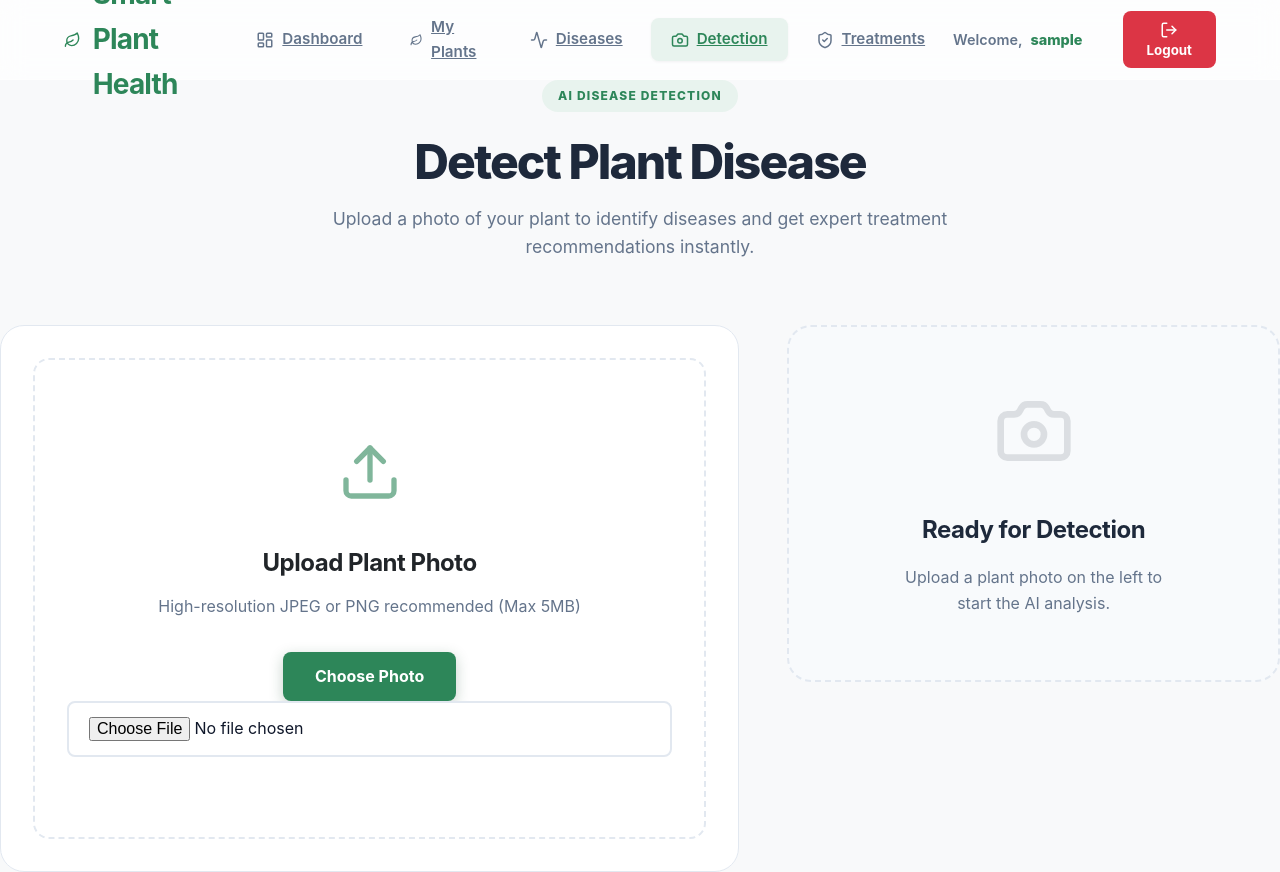
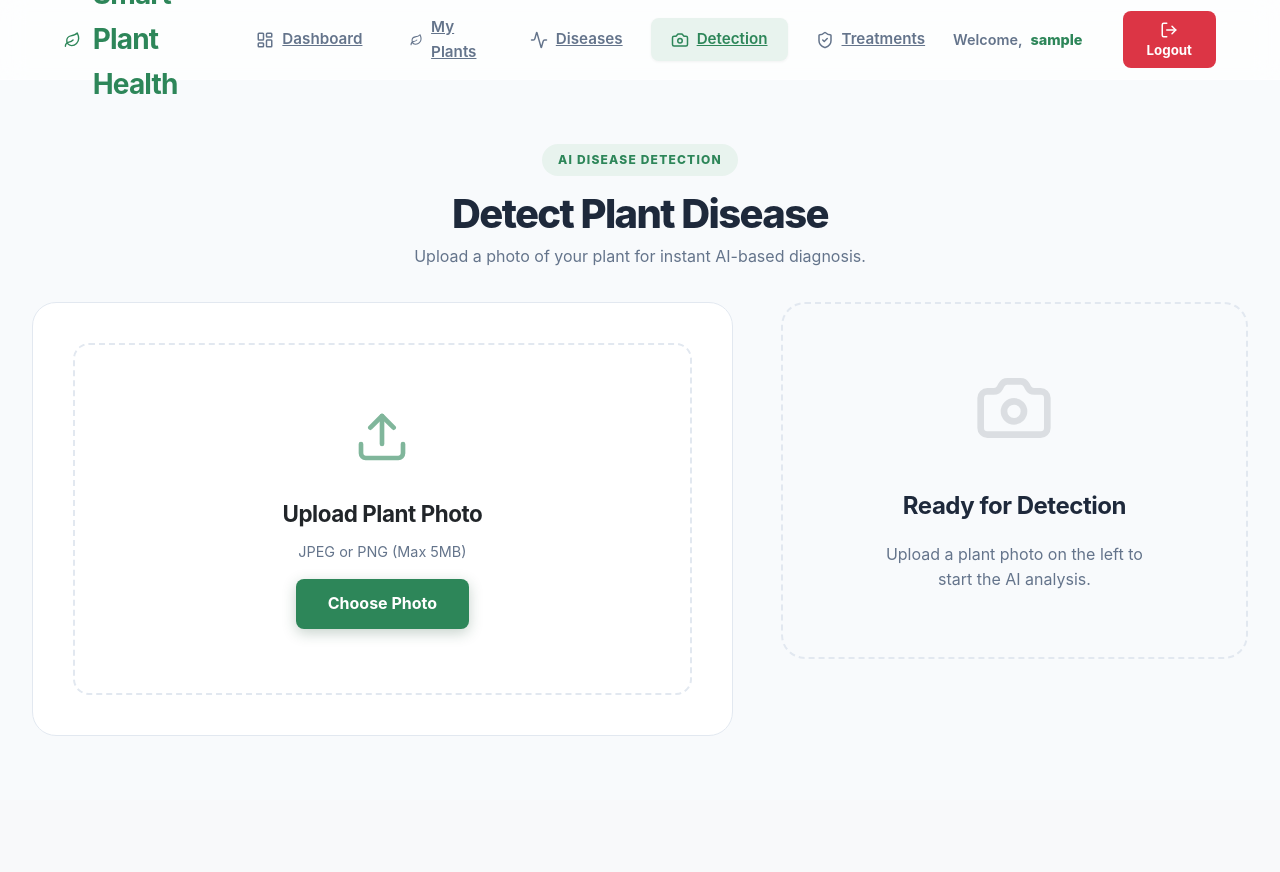
Before and after one commit to acharya100/drabesh-acharya-smartplanthealthmanagementsystem, a React (Vite) app in the folder frontend/: page /disease in a window 1280 px wide. After the commit the page ends 800 px from the top, so only its background shows below. Built offline with nearby package versions, Linux system fonts and the light colour scheme; sample sign-in values are in the browser's storage.

Commit message:
fixed database migration error and AI detection layout

```diff
--- a/frontend/src/App.css
+++ b/frontend/src/App.css
@@ -451,21 +451,49 @@ textarea:focus {
 .preview-image-wrapper {
   position: relative;
   width: 100%;
+  max-width: 450px;
+  max-height: 450px;
   aspect-ratio: 1 / 1;
   background: #f1f5f9;
   border-radius: var(--radius-md);
   overflow: hidden;
-  box-shadow: 0 10px 30px rgba(0, 0, 0, 0.1);
-  margin-bottom: 2rem;
+  box-shadow: var(--shadow-md);
+  margin: 0 auto 1.5rem auto;
   display: flex;
   align-items: center;
   justify-content: center;
+  border: 1px solid var(--border-light);
 }
 
 .preview-image-wrapper img {
-  max-width: 100%;
-  max-height: 100%;
+  width: 100%;
+  height: 100%;
   object-fit: contain;
+}
+
+.btn-close-preview {
+  position: absolute;
+  top: 1rem;
+  right: 1rem;
+  background: white;
+  border: none;
+  border-radius: 50%;
+  width: 36px;
+  height: 36px;
+  display: flex;
+  align-items: center;
+  justify-content: center;
+  box-shadow: var(--shadow-sm);
+  cursor: pointer;
+  color: var(--text-muted);
+  z-index: 10;
+  transition: all 0.2s ease;
+}
+
+.btn-close-preview:hover {
+  background: var(--danger);
+  color: white;
+  transform: scale(1.1);
 }
 
 .plant-card-v2:hover .plant-image-container img {
@@ -562,17 +590,45 @@ textarea:focus {
   text-align: center;
 }
 
-/* Responsive adjustments */
-@media (max-width: 1024px) {
-  .navbar {
-    padding: 0 2rem;
-  }
+/* --- Disease Detection Page Styles --- */
+.discovery-page {
+  min-height: 100vh;
+  background: var(--bg-main);
+}
 
-  .form-grid {
-    grid-template-columns: 1fr;
-  }
+.discovery-content {
+  max-width: var(--max-width);
+  margin: 0 auto;
+  padding: 4rem 2rem;
+}
 
-  .image-upload-area {
-    aspect-ratio: 16/9;
+.upload-dropzone:hover {
+  background: var(--primary-subtle);
+  border-color: var(--primary) !important;
+}
+
+.detection-layout {
+  display: grid;
+  grid-template-columns: 1.5fr 1fr;
+  gap: 3rem;
+  align-items: start;
+}
+
+@media (max-width: 992px) {
+  .detection-layout {
+    grid-template-columns: 1fr !important;
+    gap: 2rem;
   }
 }
+
+.upload-container-v2 {
+  background: white;
+  border-radius: var(--radius-lg);
+  box-shadow: var(--glass-shadow);
+  padding: 2.5rem;
+  border: 1px solid var(--border-light);
+}
+
+.hidden {
+  display: none;
+}
--- a/frontend/src/pages/DiseaseDetection.jsx
+++ b/frontend/src/pages/DiseaseDetection.jsx
@@ -84,23 +84,23 @@ const DiseaseDetection = () => {
       <Navbar activePage="disease" />
 
       <div className="discovery-content animate-slide-up">
-        <header className="discovery-header" style={{ textAlign: 'center', marginBottom: '4rem' }}>
-          <div className="header-badge" style={{ display: 'inline-block', padding: '0.4rem 1rem', background: 'var(--primary-subtle)', color: 'var(--primary)', borderRadius: '100px', fontSize: '0.75rem', fontWeight: 800, letterSpacing: '0.1em', marginBottom: '1.5rem' }}>AI DISEASE DETECTION</div>
-          <h1 style={{ fontSize: '3rem', fontWeight: 800, color: 'var(--secondary)', marginBottom: '1rem' }}>Detect Plant Disease</h1>
-          <p style={{ maxWidth: '700px', margin: '0 auto', fontSize: '1.1rem', color: 'var(--text-muted)' }}>Upload a photo of your plant to identify diseases and get expert treatment recommendations instantly.</p>
+        <header className="discovery-header mb-8" style={{ textAlign: 'center' }}>
+          <div className="header-badge" style={{ display: 'inline-block', padding: '0.4rem 1rem', background: 'var(--primary-subtle)', color: 'var(--primary)', borderRadius: '100px', fontSize: '0.75rem', fontWeight: 800, letterSpacing: '0.1em', marginBottom: '1rem' }}>AI DISEASE DETECTION</div>
+          <h1 style={{ fontSize: '2.5rem', fontWeight: 800, color: 'var(--secondary)', marginBottom: '0.5rem' }}>Detect Plant Disease</h1>
+          <p style={{ maxWidth: '600px', margin: '0 auto', fontSize: '1rem', color: 'var(--text-muted)' }}>Upload a photo of your plant for instant AI-based diagnosis.</p>
         </header>
 
-        <div className="detection-layout" style={{ display: 'grid', gridTemplateColumns: '1.5fr 1fr', gap: '3rem', alignItems: 'start' }}>
+        <div className="detection-layout">
           <div className="detection-main">
-            <div className="upload-container-v2" style={{ background: 'white', borderRadius: 'var(--radius-lg)', boxShadow: 'var(--glass-shadow)', padding: '2rem', border: '1px solid var(--border-light)' }}>
+            <div className="upload-container-v2">
               {!preview ? (
-                <div className="upload-dropzone" onClick={() => document.getElementById('fileInput').click()} style={{ border: '2px dashed var(--border-light)', borderRadius: 'var(--radius-md)', padding: '5rem 2rem', textAlign: 'center', cursor: 'pointer', transition: 'all 0.3s ease' }}>
-                  <div className="dropzone-icon" style={{ color: 'var(--primary)', marginBottom: '2rem' }}>
-                    <Upload size={64} style={{ opacity: 0.6 }} />
+                <div className="upload-dropzone" onClick={() => document.getElementById('fileInput').click()} style={{ border: '2px dashed var(--border-light)', borderRadius: 'var(--radius-md)', padding: '4rem 2rem', textAlign: 'center', cursor: 'pointer', transition: 'all 0.3s ease' }}>
+                  <div className="dropzone-icon" style={{ color: 'var(--primary)', marginBottom: '1.5rem' }}>
+                    <Upload size={56} style={{ opacity: 0.6 }} />
                   </div>
-                  <h3 style={{ fontSize: '1.5rem', marginBottom: '0.75rem' }}>Upload Plant Photo</h3>
-                  <p style={{ color: 'var(--text-muted)' }}>High-resolution JPEG or PNG recommended (Max 5MB)</p>
-                  <div className="btn-primary mt-6" style={{ display: 'inline-flex', marginTop: '2rem' }}>
+                  <h3 style={{ fontSize: '1.4rem', marginBottom: '0.5rem' }}>Upload Plant Photo</h3>
+                  <p style={{ color: 'var(--text-muted)', fontSize: '0.9rem' }}>JPEG or PNG (Max 5MB)</p>
+                  <div className="btn-primary mt-4" style={{ display: 'inline-flex' }}>
                     Choose Photo
                   </div>
                   <input
@@ -119,22 +119,22 @@ const DiseaseDetection = () => {
                       <X size={20} />
                     </button>
                   </div>
-                  <div className="preview-meta">
+                  <div className="preview-meta" style={{ width: '100%', maxWidth: '450px' }}>
                     <div className="preview-actions">
                       <button
                         className="btn-primary"
                         onClick={handleDetect}
                         disabled={loading}
-                        style={{ width: '100%', height: '60px', fontSize: '1.1rem', fontWeight: 700 }}
+                        style={{ width: '100%', height: '54px', fontSize: '1rem', fontWeight: 700 }}
                       >
                         {loading ? (
                           <div className="loader-inline" style={{ display: 'flex', alignItems: 'center', justifyContent: 'center', gap: '0.75rem' }}>
-                            <RefreshCw className="animate-spin" size={24} />
-                            <span>Analyzing photo...</span>
+                            <RefreshCw className="animate-spin" size={20} />
+                            <span>Analyzing...</span>
                           </div>
                         ) : (
                           <div className="loader-inline" style={{ display: 'flex', alignItems: 'center', justifyContent: 'center', gap: '0.75rem' }}>
-                            <Camera size={24} />
+                            <Camera size={20} />
                             <span>Detect Disease</span>
                           </div>
                         )}
```
Also changed, not shown: 2 other files (tests, documents, lock files or other folders).
